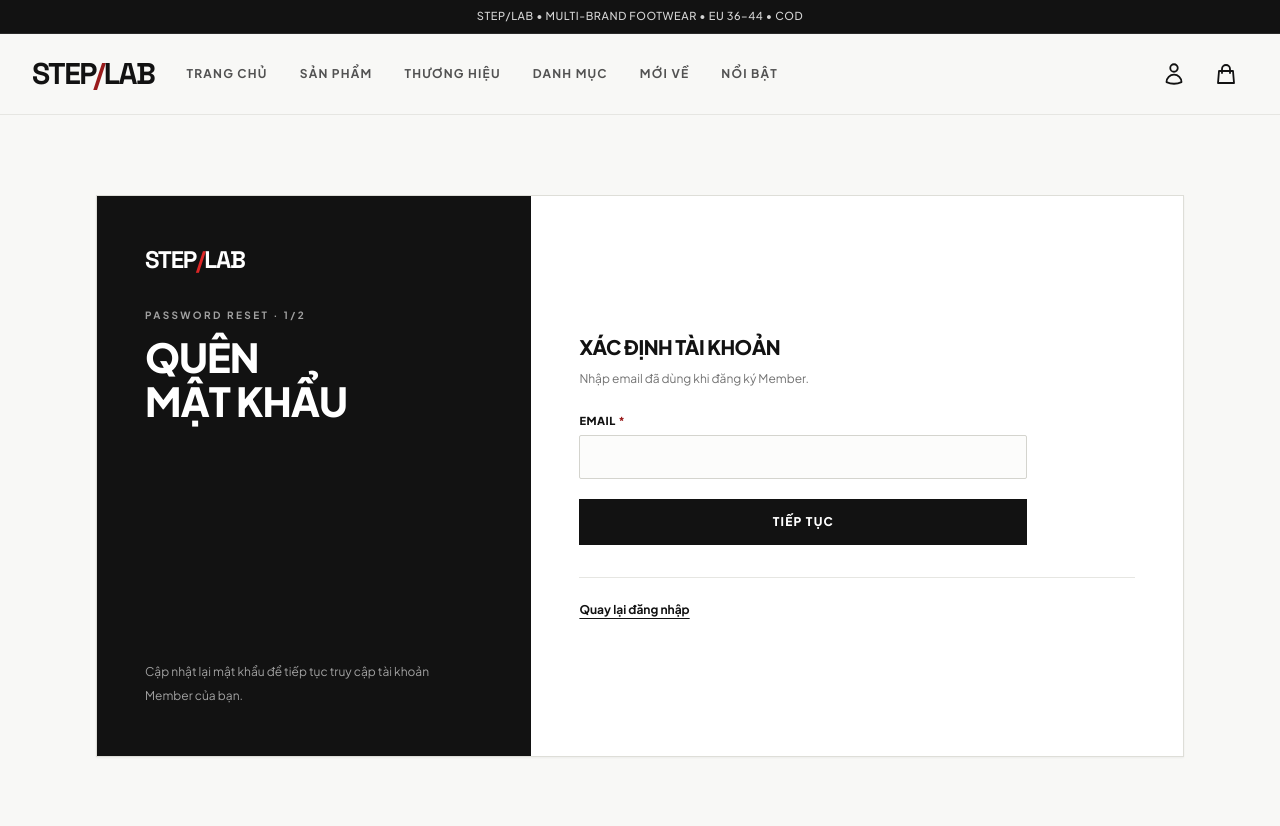
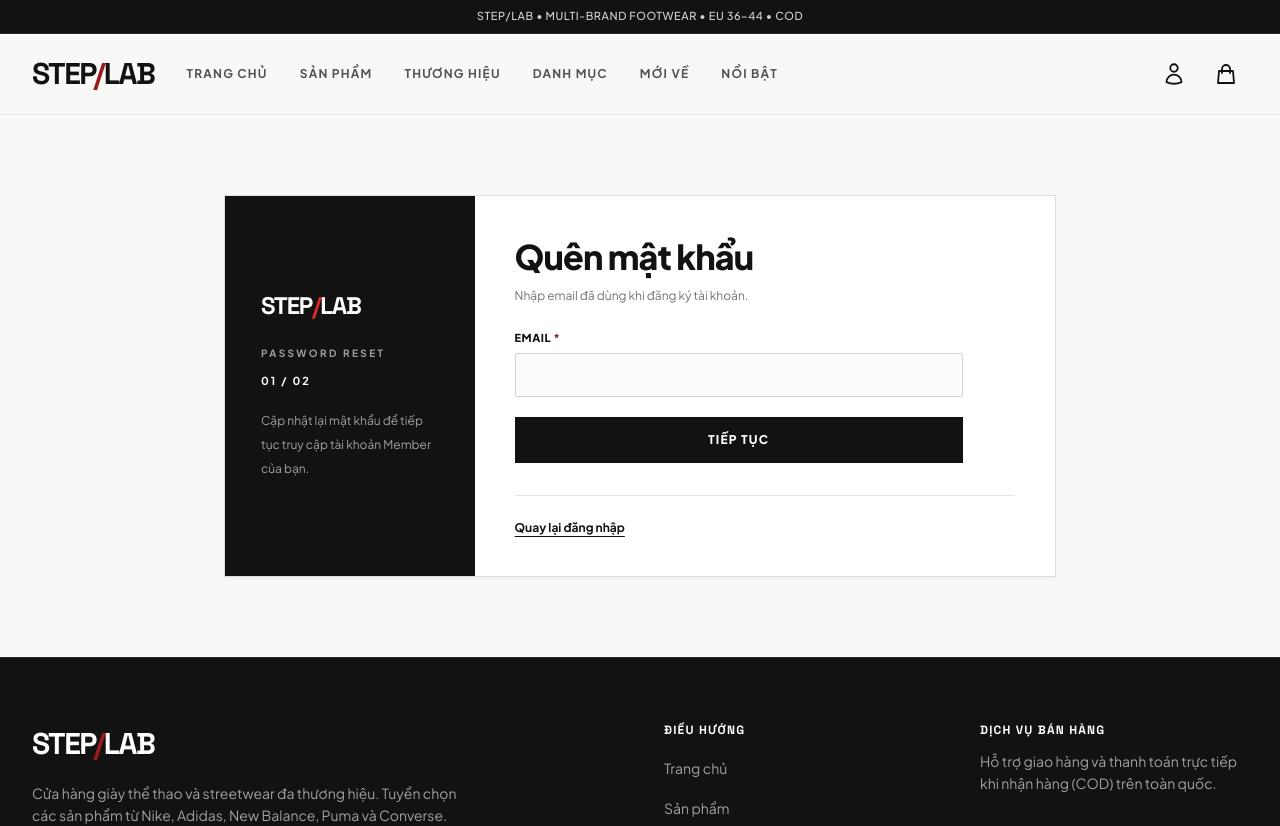
Before and after one commit to nnam099/shoe-store-webapp, a React (Vite) app in the folder client/: page /forgot-password in a window 1280 px wide. Shown: the top 826 px of the page. Built offline with nearby package versions, Linux system fonts and the light colour scheme.

Commit message:
refactor: refine member auth layouts

```diff
--- a/client/src/components/auth/AuthShell.jsx
+++ b/client/src/components/auth/AuthShell.jsx
@@ -1,30 +1,53 @@
 import { Link } from 'react-router-dom';
 
-export default function AuthShell({ eyebrow, title, description, children, footer }) {
+export default function AuthShell({
+  variant = 'editorial',
+  eyebrow,
+  title,
+  railMeta,
+  description,
+  children,
+  footer,
+}) {
+  const isCompact = variant === 'compact';
+
   return (
-    <div className="max-w-6xl mx-auto px-4 sm:px-6 lg:px-8 py-10 sm:py-14 lg:py-20">
-      <div className="grid grid-cols-1 md:grid-cols-[minmax(220px,0.8fr)_minmax(0,1.2fr)] border border-[#deded8] bg-white shadow-xs">
-        <aside className="bg-[#121212] text-white p-7 sm:p-9 lg:p-12 flex flex-col min-h-[230px] md:min-h-[560px]">
-          <div>
+    <div className={`${isCompact ? 'max-w-4xl' : 'max-w-6xl'} mx-auto px-4 sm:px-6 lg:px-8 py-10 sm:py-14 lg:py-20`}>
+      <div className={`grid grid-cols-1 ${
+        isCompact
+          ? 'md:grid-cols-[minmax(200px,0.43fr)_minmax(0,1fr)]'
+          : 'md:grid-cols-[minmax(230px,0.56fr)_minmax(0,1fr)]'
+      } border border-[#deded8] bg-white shadow-xs`}>
+        <aside className={`bg-[#121212] text-white flex flex-col justify-center ${
+          isCompact ? 'p-6 sm:p-8 lg:p-9' : 'p-7 sm:p-9 lg:p-12'
+        }`}>
+          <div className={isCompact ? 'max-w-[30ch]' : 'max-w-[34ch]'}>
             <Link
               to="/"
               className="inline-flex font-['Space_Grotesk'] text-2xl font-extrabold tracking-tighter focus-visible:outline-2 focus-visible:outline-white focus-visible:outline-offset-4"
             >
               STEP<span className="text-[#dc2626]">/</span>LAB
             </Link>
-            <p className="mt-8 text-[10px] font-bold uppercase tracking-[0.24em] text-neutral-400">
+            <p className={`${isCompact ? 'mt-6' : 'mt-8'} text-[10px] font-bold uppercase tracking-[0.24em] text-neutral-400`}>
               {eyebrow}
             </p>
-            <h1 className="mt-3 max-w-[10ch] text-balance text-[1.85rem] sm:text-[2.125rem] lg:text-[2.5rem] font-black uppercase tracking-[-0.025em] leading-[1.12]">
-              {title}
-            </h1>
+            {railMeta && (
+              <p className="mt-3 text-[11px] font-bold tracking-[0.18em] text-white">
+                {railMeta}
+              </p>
+            )}
+            {title && (
+              <h1 className="mt-3 max-w-[10ch] text-balance text-[1.85rem] sm:text-[2rem] lg:text-[2.25rem] font-black uppercase tracking-[-0.025em] leading-[1.12]">
+                {title}
+              </h1>
+            )}
+            <p className={`${isCompact ? 'mt-5' : 'mt-6'} text-xs leading-6 text-neutral-400`}>
+              {description}
+            </p>
           </div>
-          <p className="mt-7 md:mt-auto md:pt-14 max-w-[34ch] text-xs leading-6 text-neutral-400">
-            {description}
-          </p>
         </aside>
 
-        <section className="p-6 sm:p-9 lg:p-12 flex flex-col justify-center min-w-0">
+        <section className={`${isCompact ? 'p-6 sm:p-8 lg:p-10' : 'p-6 sm:p-9 lg:p-12'} flex flex-col justify-center min-w-0`}>
           {children}
           {footer && (
             <div className="mt-8 pt-6 border-t border-[#e6e6e2] text-xs text-[#525252]">
--- a/client/src/pages/AccountPage.jsx
+++ b/client/src/pages/AccountPage.jsx
@@ -79,7 +79,7 @@ export default function AccountPage() {
             </Link>
             <Link
               to="/products"
-              className="mt-5 flex min-h-[44px] w-full items-center justify-center border border-white bg-white px-4 py-3 text-center text-xs font-extrabold uppercase tracking-widest text-[#121212] transition-colors hover:border-[#dc2626] hover:bg-[#dc2626] hover:text-white focus-visible:outline-2 focus-visible:outline-white focus-visible:outline-offset-4"
+              className="mt-5 flex min-h-[44px] w-full items-center justify-center border border-white bg-transparent px-4 py-3 text-center text-xs font-extrabold uppercase tracking-widest text-white transition-colors hover:bg-white hover:text-[#121212] focus-visible:outline-2 focus-visible:outline-white focus-visible:outline-offset-4"
             >
               Khám phá sản phẩm
             </Link>
@@ -87,7 +87,7 @@ export default function AccountPage() {
         </aside>
 
         <section className="border border-[#deded8] bg-white p-6 sm:p-8 lg:p-10">
-          <h2 className="text-xl font-black uppercase tracking-tight">Thông tin cá nhân</h2>
+          <h2 className="text-xl font-black uppercase tracking-tight">Thông tin tài khoản</h2>
           <p className="mt-2 text-xs leading-5 text-[#737373]">Email được dùng để đăng nhập và không thể thay đổi.</p>
 
           <form className="mt-7 grid grid-cols-1 sm:grid-cols-2 gap-5" onSubmit={handleSubmit} noValidate>
--- a/client/src/pages/ChangePasswordPage.jsx
+++ b/client/src/pages/ChangePasswordPage.jsx
@@ -54,8 +54,8 @@ export default function ChangePasswordPage() {
 
   return (
     <AuthShell
+      variant="compact"
       eyebrow="Account security"
-      title="Đổi mật khẩu"
       description="Sau khi đổi mật khẩu, bạn sẽ cần đăng nhập lại bằng mật khẩu mới."
       footer={(
         <Link className="font-bold text-[#121212] underline underline-offset-4" to="/account">
@@ -64,7 +64,7 @@ export default function ChangePasswordPage() {
       )}
     >
       <div className="max-w-md">
-        <h2 className="text-xl font-black uppercase tracking-tight">Cập nhật mật khẩu</h2>
+        <h1 className="text-3xl sm:text-[2.125rem] font-black tracking-tight leading-tight">Đổi mật khẩu</h1>
         <p className="mt-2 text-xs leading-5 text-[#737373]">Mật khẩu mới cần có ít nhất 8 ký tự.</p>
 
         <form className="mt-6 space-y-5" onSubmit={handleSubmit} noValidate>
--- a/client/src/pages/ForgotPasswordPage.jsx
+++ b/client/src/pages/ForgotPasswordPage.jsx
@@ -67,8 +67,9 @@ export default function ForgotPasswordPage() {
 
   return (
     <AuthShell
-      eyebrow={`Password reset · ${step}/2`}
-      title="Quên mật khẩu"
+      variant="compact"
+      eyebrow="Password reset"
+      railMeta={`0${step} / 02`}
       description="Cập nhật lại mật khẩu để tiếp tục truy cập tài khoản Member của bạn."
       footer={(
         <Link className="font-bold text-[#121212] underline underline-offset-4" to="/login">
@@ -77,13 +78,13 @@ export default function ForgotPasswordPage() {
       )}
     >
       <div className="max-w-md">
-        <h2 className="text-xl font-black uppercase tracking-tight">
-          {step === 1 ? 'Xác định tài khoản' : 'Đặt mật khẩu mới'}
-        </h2>
+        <h1 className="text-3xl sm:text-[2.125rem] font-black tracking-tight leading-tight">
+          {step === 1 ? 'Quên mật khẩu' : 'Đặt mật khẩu mới'}
+        </h1>
         <p className="mt-2 text-xs leading-5 text-[#737373]">
           {step === 1
-            ? 'Nhập email đã dùng khi đăng ký Member.'
-            : `Đang đặt lại mật khẩu cho ${form.email.trim()}.`}
+            ? 'Nhập email đã dùng khi đăng ký tài khoản.'
+            : `Email đã chọn: ${form.email.trim()}`}
         </p>
 
         {step === 1 ? (
--- a/client/src/pages/LoginPage.jsx
+++ b/client/src/pages/LoginPage.jsx
@@ -61,7 +61,7 @@ export default function LoginPage() {
     <AuthShell
       eyebrow="Member access"
       title="Đăng nhập"
-      description="Đăng nhập để quản lý hồ sơ Member và tận hưởng trải nghiệm mua sắm thuận tiện hơn."
+      description="Đăng nhập để quản lý hồ sơ Member và mua sắm thuận tiện hơn."
       footer={(
         <p>
           Chưa có tài khoản?{' '}
--- a/client/src/pages/RegisterPage.jsx
+++ b/client/src/pages/RegisterPage.jsx
@@ -86,7 +86,7 @@ export default function RegisterPage() {
       )}
     >
       <div className="max-w-lg">
-        <h2 className="text-xl font-black uppercase tracking-tight">Thông tin Member</h2>
+        <h2 className="text-xl font-black uppercase tracking-tight">Thông tin tài khoản</h2>
         <p className="mt-2 text-xs leading-5 text-[#737373]">Các trường có dấu * là bắt buộc.</p>
 
         <form className="mt-6 grid grid-cols-1 sm:grid-cols-2 gap-5" onSubmit={handleSubmit} noValidate>
```
